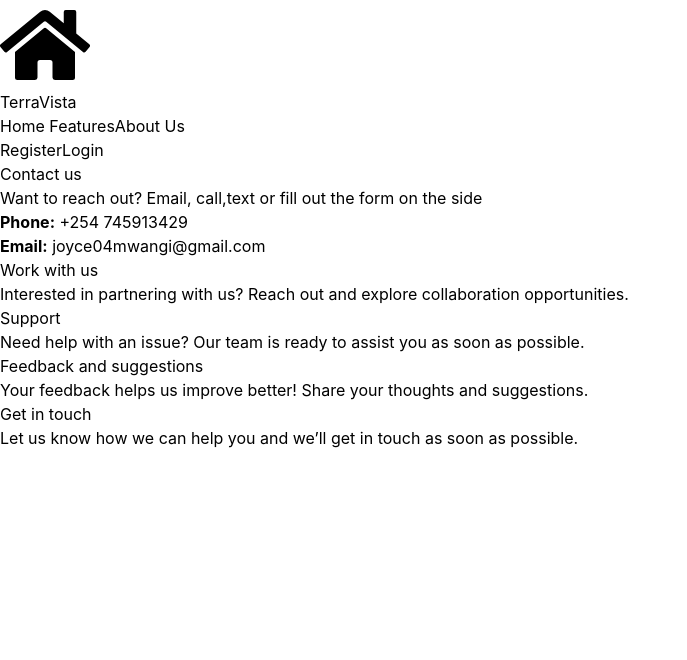
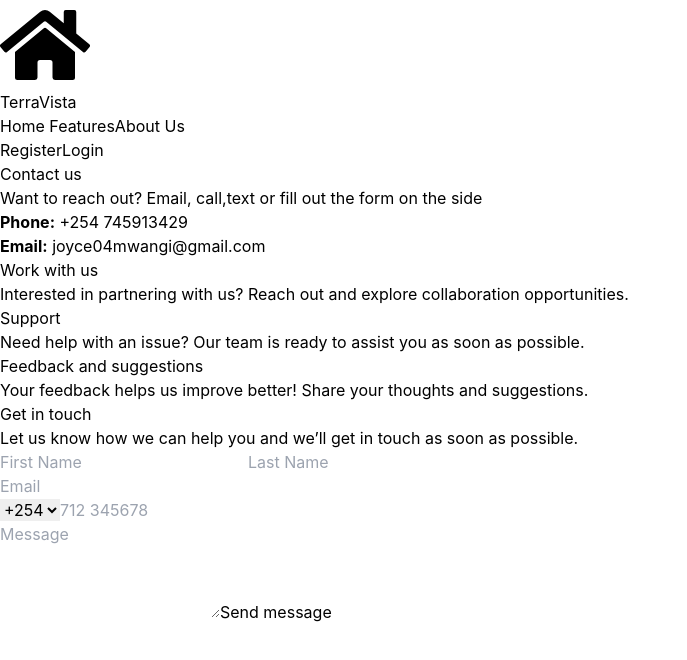
Before and after one commit to JOYCEmwangi8880/Terravista, a React (Vite) app: page /contact in a window 1280 px wide. Shown: the top 660 px of the page, without its empty margins (0-687 px from the left). Built offline with nearby package versions, Linux system fonts and the light colour scheme.

Commit message:
feature: contact

```diff
--- a/src/pages/ContactPage.jsx
+++ b/src/pages/ContactPage.jsx
@@ -39,6 +39,21 @@ const ContactPage = () => {
           <p className="mb-4">
             Let us know how we can help you and we’ll get in touch as soon as possible.
           </p>
+          <form className="space-y-4">
+          <div className="flex gap-4">
+              <input type="text" placeholder="First Name" className="w-1/2 p-2 bg-black border border-gray-600 rounded" />
+              <input type="text" placeholder="Last Name" className="w-1/2 p-2 bg-black border border-gray-600 rounded" />
+            </div>
+            <input type="email" placeholder="Email" className="w-full p-2 bg-black border border-gray-600 rounded" />
+            <div className="flex gap-4">
+              <select className="w-1/4 p-2 bg-black border border-gray-600 rounded">
+                <option value="+254">+254</option>
+              </select>
+              <input type="tel" placeholder="712 345678" className="w-3/4 p-2 bg-black border border-gray-600 rounded" />
+            </div>
+            <textarea placeholder="Message" rows="4" className="w-full p-2 bg-black border border-gray-600 rounded"></textarea>
+            <button type="submit" className="w-full bg-gray-800 py-2 rounded text-white hover:bg-blue-700">Send message</button>
+          </form>
 
           </div>
 
```
